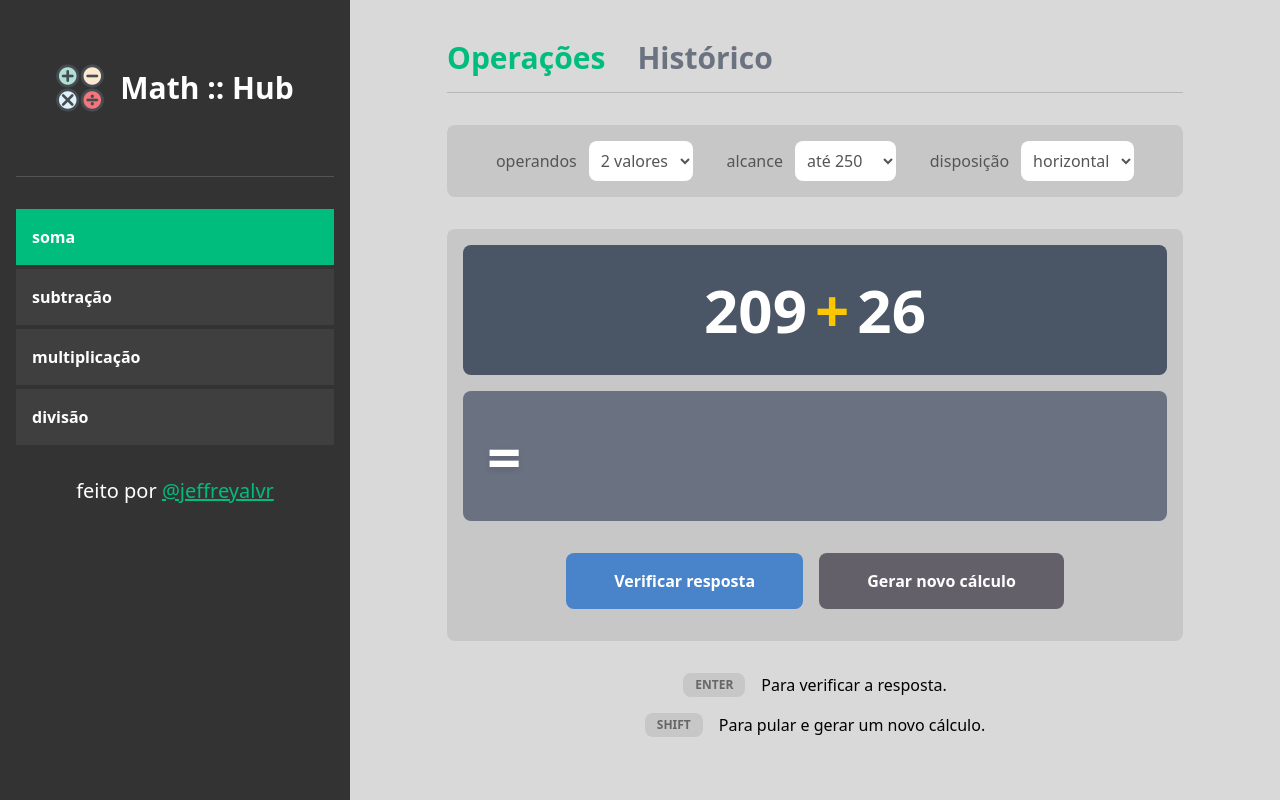
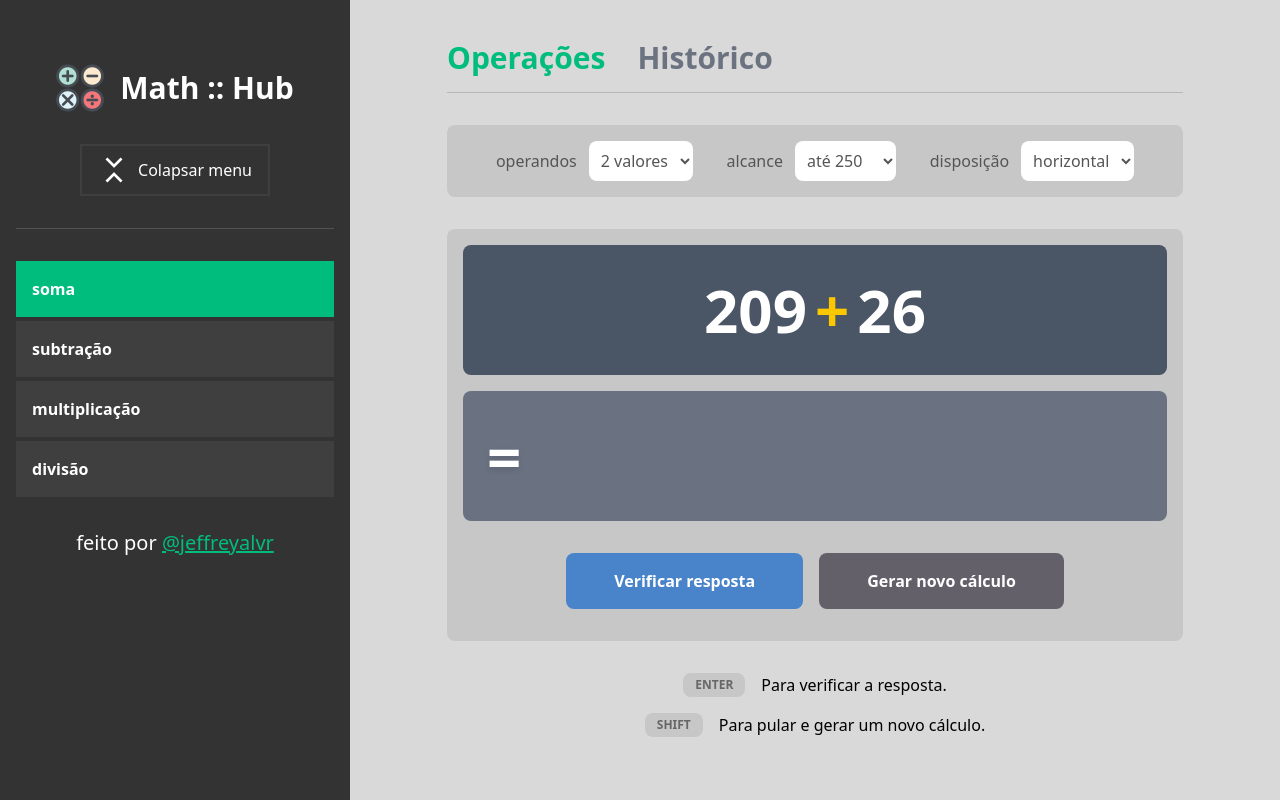
Before and after one commit to jeffreyalvr/math-hub, a React (Vite) app: page / in a window 1280 px wide. Shown: the top 800 px of the page. Built offline with nearby package versions, Linux system fonts and the light colour scheme.

Commit message:
Adiciona botão de expandir e colapsar sidebar

```diff
--- a/src/components/Sidebar/index.jsx
+++ b/src/components/Sidebar/index.jsx
@@ -1,20 +1,34 @@
-import { useContext } from "react";
+import { useContext, useState } from "react";
 import { OperacaoSelecionadaContext } from "../../Contexts/OperacaoSelecionadaContext";
 
 import logo_img from "../../assets/images/logo.png";
+import icon_menu from "../../assets/images/menu.png";
+import icon_collapse_menu from "../../assets/images/collapse.png";
 
 import Footer from "../Footer";
 
 const Sidebar = ({ operacoes, handleOperacao }) => {
   const { operacaoSelecionada } = useContext(OperacaoSelecionadaContext);
+  const [menuOpened, setMenuOpened] = useState(true);
 
-  return (
+  const handleMenuToggler = () => {
+    setMenuOpened(!menuOpened);
+  };
+
+  return menuOpened ? (
     <aside className="flex flex-col py-6 px-4 gap-8 w-full h-full mb-8 bg-[#333333] text-white lg:w-[350px] lg:mb-0 lg:py-0">
-      <div className="flex justify-center py-16 border-b border-[#535353]">
+      <div className="flex flex-col gap-8 items-center justify-center pt-16 pb-8 border-b border-[#535353]">
         <h1 className="flex flex-row gap-4 items-center text-3xl font-bold text-white">
           <img src={logo_img} alt="Logo" />
           Math :: Hub
         </h1>
+        <button
+          className="flex flex-row gap-2 items-center border-2 border-[#3F3F3F] px-4 py-2 text-white cursor-pointer hover:bg-[#3F3F3F]"
+          onClick={handleMenuToggler}
+        >
+          <img src={icon_collapse_menu} className="invert" />
+          Colapsar menu
+        </button>
       </div>
       <nav className="flex flex-col gap-1">
         {Object.values(operacoes).map((operacao) => (
@@ -35,6 +49,16 @@ const Sidebar = ({ operacoes, handleOperacao }) => {
 
       <Footer />
     </aside>
+  ) : (
+    <aside className="flex flex-col items-center py-8 px-4 gap-8 w-full h-fit lg:h-full mb-8 bg-[#333333] text-white lg:w-[350px] lg:mb-0">
+      <button
+        className="flex flex-row gap-2 items-center border-2 border-[#3F3F3F] px-4 py-2 text-white cursor-pointer hover:bg-[#3F3F3F]"
+        onClick={handleMenuToggler}
+      >
+        <img src={icon_menu} className="invert" />
+        Expandir menu
+      </button>
+    </aside>
   );
 };
 
```
Also changed, not shown: src/assets/images/collapse.png (added), src/assets/images/menu.png (added).
